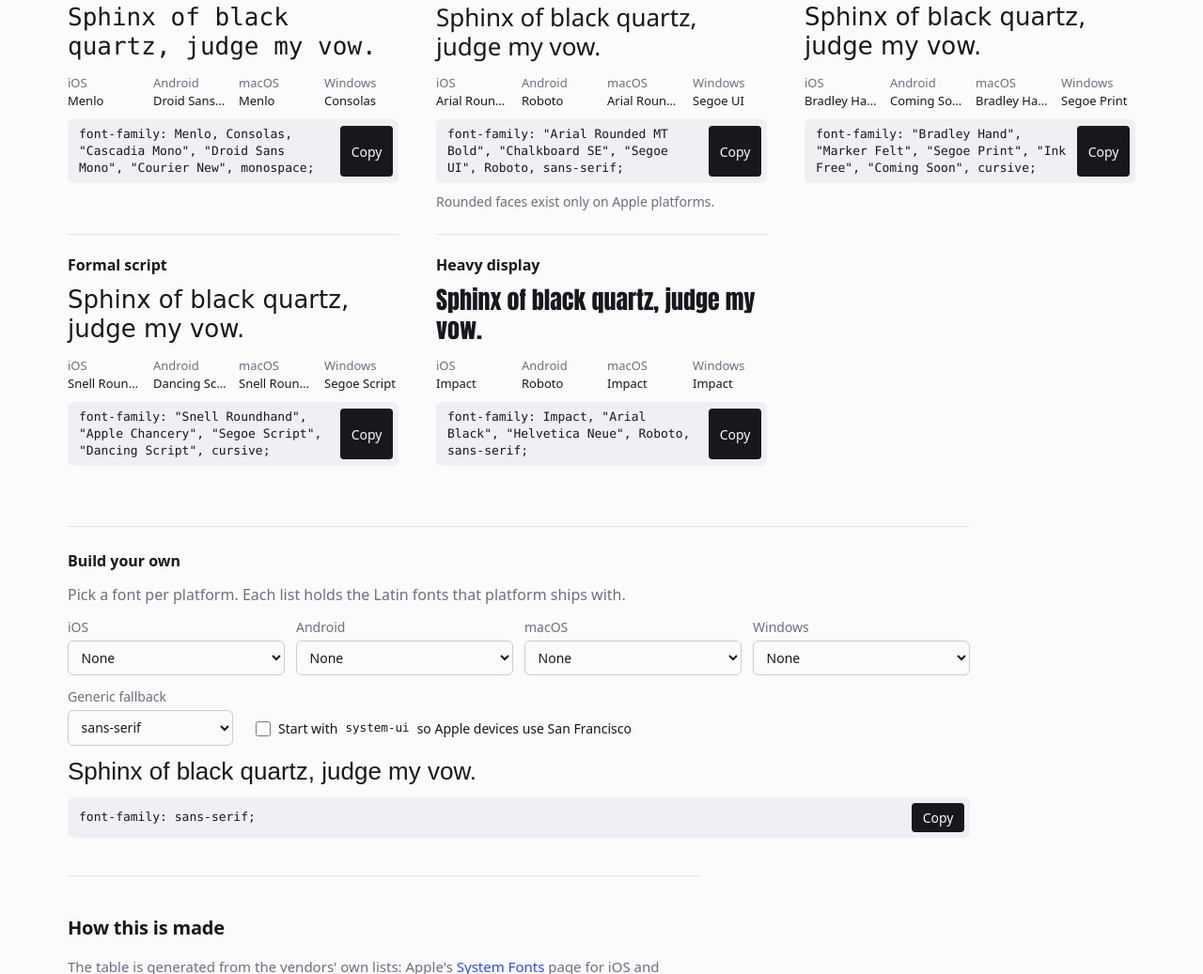
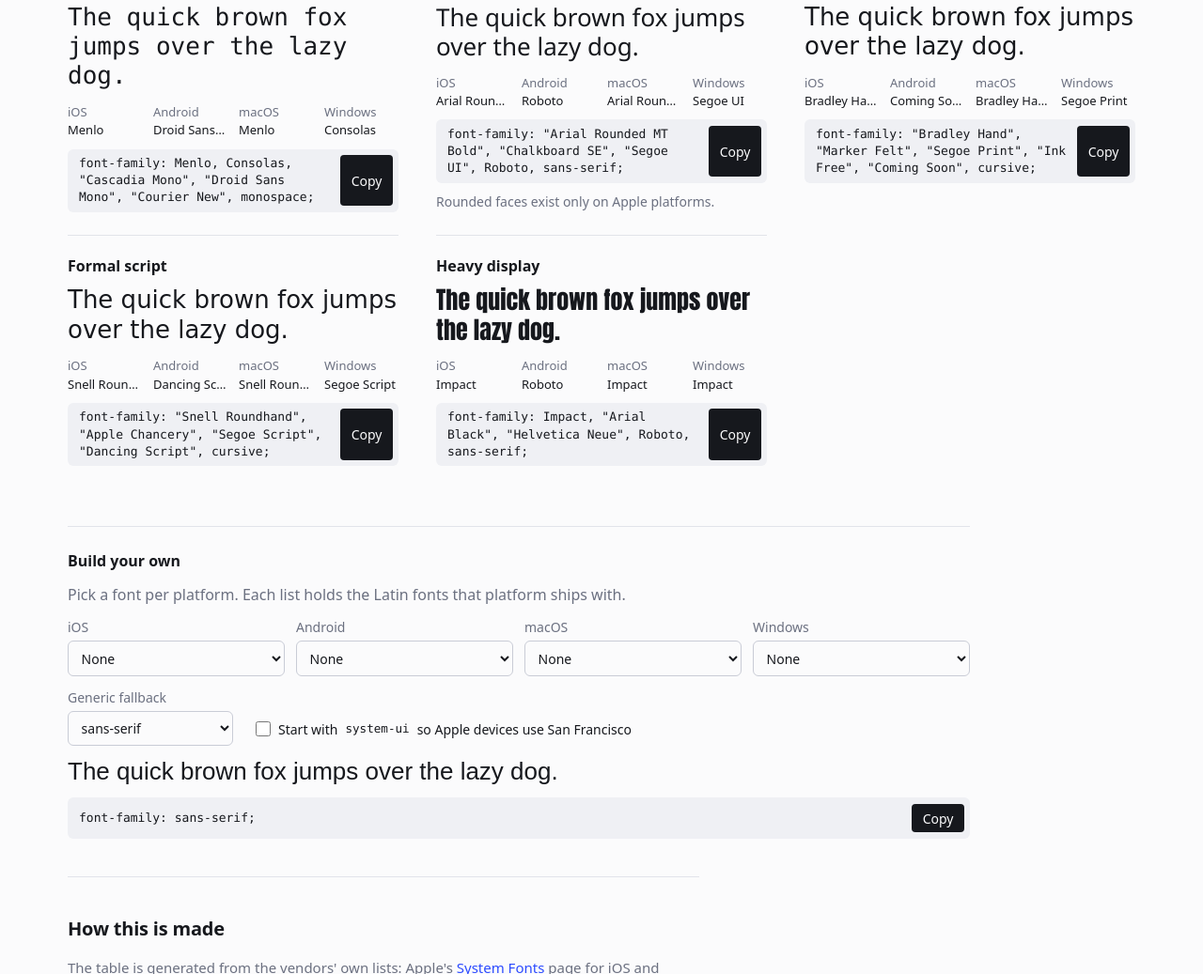
Before and after one commit to jordanmoore/tinytype, a plain HTML site: page index.html in a window 1280 px wide. Shown: the part 7156-8193 px from the top of the page at 94% size. Drawn offline with Linux system fonts and the light colour scheme.

Commit message:
Use the quick brown fox as the stack sample sentence
Co-Authored-By: Claude Fable 5.1 <noreply@anthropic.com>

```diff
--- a/index.html
+++ b/index.html
@@ -73,7 +73,7 @@
           </select></label>
         <label class="check"><input type="checkbox" id="builder-lead"> Start with <code>system-ui</code> so Apple devices use San Francisco</label>
       </div>
-      <p class="sample" id="builder-sample">Sphinx of black quartz, judge my vow.</p>
+      <p class="sample" id="builder-sample">The quick brown fox jumps over the lazy dog.</p>
       <div class="code"><code id="builder-code">font-family: sans-serif;</code><button type="button" class="copy" data-copy="#builder-code">Copy</button></div>
     </form>
   </section>
--- a/js/tinytype.js
+++ b/js/tinytype.js
@@ -9,7 +9,7 @@
   const DESKTOP = new Set(['macos', 'windows']);
   const SYSTEM_UI = { ios: 'San Francisco', macos: 'San Francisco', android: 'Roboto', windows: 'Segoe UI' };
   const GENERIC_FOR_STYLE = { sans: 'sans-serif', serif: 'serif', mono: 'monospace', handwriting: 'cursive', display: 'sans-serif' };
-  const SAMPLE = 'Sphinx of black quartz, judge my vow.';
+  const SAMPLE = 'The quick brown fox jumps over the lazy dog.';
 
   let data;
   try {
```
